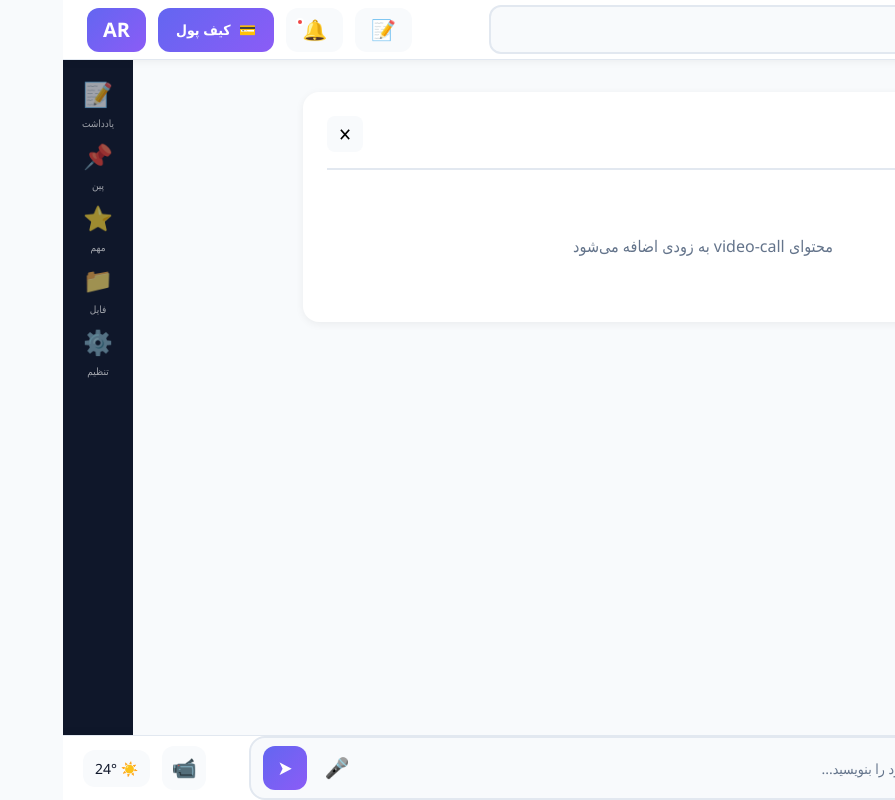
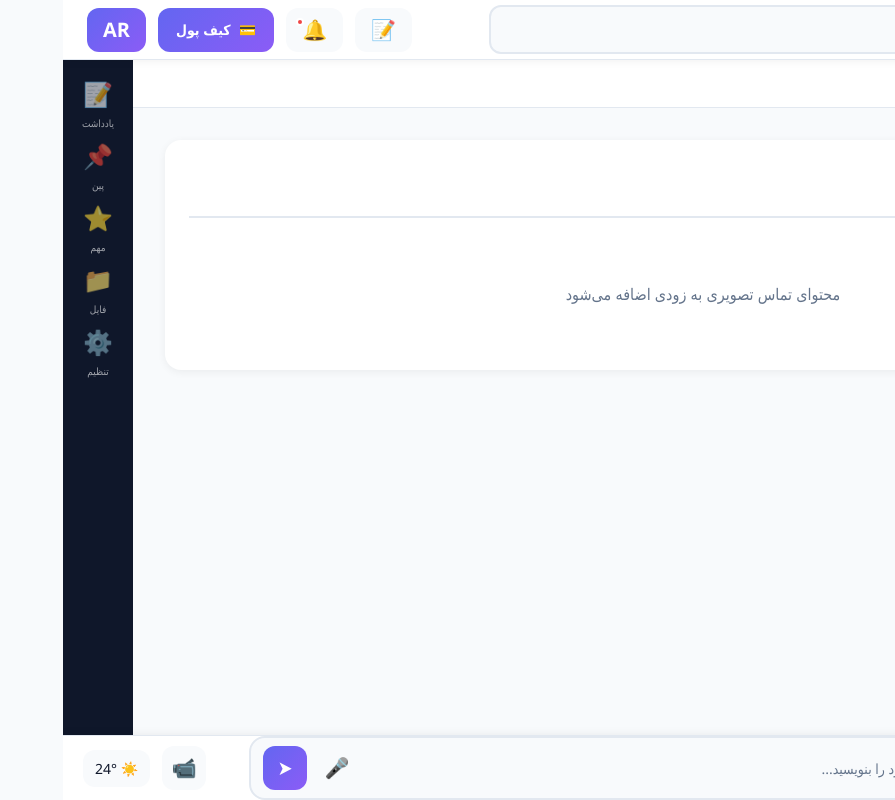
Before and after one commit to Aran1986/super-app, a Next.js app: page / in a window 1280 px wide. Both pictures are taken after a click on the button "تماس ویدیویی". Shown: the whole page, without its empty margins (385-1280 px from the left). Built offline with nearby package versions, Linux system fonts and the light colour scheme.

Commit message:
feat: add browser-style tabs system to main screen

```diff
--- a/src/app/globals.css
+++ b/src/app/globals.css
@@ -281,9 +281,101 @@ body {
 .main-screen {
   grid-area: main-screen;
   background: var(--light);
+  overflow: hidden;
+  display: flex;
+  flex-direction: column;
+}
+
+.tabs-bar {
+  display: flex;
+  align-items: center;
+  background: var(--white);
+  border-bottom: 1px solid var(--border);
+  padding: 0 8px;
+  gap: 4px;
+  overflow-x: auto;
+  flex-shrink: 0;
+}
+
+.tab {
+  display: flex;
+  align-items: center;
+  gap: 8px;
+  padding: 10px 16px;
+  background: transparent;
+  border: none;
+  border-bottom: 3px solid transparent;
+  cursor: pointer;
+  transition: all 0.3s;
+  white-space: nowrap;
+  position: relative;
+  min-width: 120px;
+  max-width: 200px;
+}
+
+.tab:hover {
+  background: var(--light);
+}
+
+.tab.active {
+  background: var(--light);
+  border-bottom-color: var(--primary);
+}
+
+.tab-icon {
+  font-size: 16px;
+}
+
+.tab-name {
+  font-size: 14px;
+  font-weight: 500;
+  color: var(--dark);
+  flex: 1;
+  overflow: hidden;
+  text-overflow: ellipsis;
+}
+
+.tab-close-btn {
+  width: 20px;
+  height: 20px;
+  display: flex;
+  align-items: center;
+  justify-content: center;
+  background: transparent;
+  border: none;
+  border-radius: 4px;
+  cursor: pointer;
+  font-size: 12px;
+  color: var(--gray);
+  transition: all 0.3s;
+}
+
+.tab-close-btn:hover {
+  background: var(--danger);
+  color: white;
+}
+
+.tab-content-area {
+  flex: 1;
   overflow-y: auto;
   padding: 32px;
-  position: relative;
+}
+
+.tab-content-inner {
+  max-width: 1200px;
+  margin: 0 auto;
+  background: white;
+  border-radius: 16px;
+  padding: 24px;
+  box-shadow: 0 2px 8px rgba(0,0,0,0.06);
+}
+
+.tab-content-inner h2 {
+  font-size: 24px;
+  color: var(--dark);
+  margin-bottom: 24px;
+  padding-bottom: 16px;
+  border-bottom: 2px solid var(--border);
 }
 
 .welcome-section {
--- a/src/components/ClientApp.tsx
+++ b/src/components/ClientApp.tsx
@@ -6,7 +6,10 @@ export default function ClientApp() {
   const [currentTime, setCurrentTime] = useState('');
   const [currentDate, setCurrentDate] = useState('');
   const [weather] = useState({ temp: '24', condition: '☀️' });
-  const [activeTab, setActiveTab] = useState<string | null>(null);
+  const [tabs, setTabs] = useState<Array<{id: string, name: string, icon: string}>>([
+    { id: 'home', name: 'خانه', icon: '🏠' }
+  ]);
+  const [activeTabId, setActiveTabId] = useState('home');
   const [showProfile, setShowProfile] = useState(false);
   const [showNotes, setShowNotes] = useState(false);
   const [todos, setTodos] = useState<Array<{id: number, text: string, done: boolean}>>([]);
@@ -25,12 +28,27 @@ export default function ClientApp() {
     return () => clearInterval(interval);
   }, []);
 
-  const openTab = (tabName: string) => {
-    setActiveTab(tabName);
+  const openTab = (tabId: string, tabName: string, tabIcon: string) => {
+    const existingTab = tabs.find(tab => tab.id === tabId);
+    if (existingTab) {
+      setActiveTabId(tabId);
+    } else {
+      setTabs([...tabs, { id: tabId, name: tabName, icon: tabIcon }]);
+      setActiveTabId(tabId);
+    }
   };
 
-  const closeTab = () => {
-    setActiveTab(null);
+  const closeTab = (tabId: string) => {
+    const newTabs = tabs.filter(tab => tab.id !== tabId);
+    if (newTabs.length === 0) {
+      setTabs([{ id: 'home', name: 'خانه', icon: '🏠' }]);
+      setActiveTabId('home');
+    } else {
+      setTabs(newTabs);
+      if (activeTabId === tabId) {
+        setActiveTabId(newTabs[newTabs.length - 1].id);
+      }
+    }
   };
 
   const addTodo = () => {
@@ -76,7 +94,7 @@ export default function ClientApp() {
         </div>
 
         <div className="header-right">
-          <button className="header-btn" onClick={() => openTab('todo')}>📝</button>
+          <button className="header-btn" onClick={() => openTab('todo', 'لیست کارها', '📝')}>📝</button>
           <button className="header-btn notif">🔔</button>
           <button className="header-btn wallet">
             <span>💳</span>
@@ -105,78 +123,101 @@ export default function ClientApp() {
       </header>
 
       <aside className="left-sidebar">
-        <div className="menu-item active">
+        <div className="menu-item active" onClick={() => openTab('home', 'خانه', '🏠')}>
           <span className="icon">🏠</span>
           <span className="text">خانه</span>
         </div>
-        <div className="menu-item" onClick={() => openTab('finance')}>
+        <div className="menu-item" onClick={() => openTab('finance', 'خدمات مالی', '💰')}>
           <span className="icon">💰</span>
           <span className="text">مالی</span>
         </div>
-        <div className="menu-item" onClick={() => openTab('health')}>
+        <div className="menu-item" onClick={() => openTab('health', 'سلامت', '🏥')}>
           <span className="icon">🏥</span>
           <span className="text">سلامت</span>
         </div>
-        <div className="menu-item" onClick={() => openTab('social')}>
+        <div className="menu-item" onClick={() => openTab('social', 'اجتماعی', '👥')}>
           <span className="icon">👥</span>
           <span className="text">اجتماعی</span>
         </div>
-        <div className="menu-item" onClick={() => openTab('market')}>
+        <div className="menu-item" onClick={() => openTab('market', 'بازار', '🛒')}>
           <span className="icon">🛒</span>
           <span className="text">بازار</span>
         </div>
-        <div className="menu-item" onClick={() => openTab('education')}>
+        <div className="menu-item" onClick={() => openTab('education', 'آموزش', '📚')}>
           <span className="icon">📚</span>
           <span className="text">آموزش</span>
         </div>
-        <div className="menu-item" onClick={() => openTab('entertainment')}>
+        <div className="menu-item" onClick={() => openTab('entertainment', 'سرگرمی', '🎬')}>
           <span className="icon">🎬</span>
           <span className="text">سرگرمی</span>
         </div>
-        <div className="menu-item" onClick={() => openTab('travel')}>
+        <div className="menu-item" onClick={() => openTab('travel', 'سفر', '✈️')}>
           <span className="icon">✈️</span>
           <span className="text">سفر</span>
         </div>
-        <div className="menu-item" onClick={() => openTab('business')}>
+        <div className="menu-item" onClick={() => openTab('business', 'کسب‌وکار', '💼')}>
           <span className="icon">💼</span>
           <span className="text">کسب‌وکار</span>
         </div>
-        <div className="menu-item" onClick={() => openTab('iot')}>
+        <div className="menu-item" onClick={() => openTab('iot', 'IoT', '🔌')}>
           <span className="icon">🔌</span>
           <span className="text">IoT</span>
         </div>
-        <div className="menu-item" onClick={() => openTab('ai')}>
+        <div className="menu-item" onClick={() => openTab('ai', 'AI', '🤖')}>
           <span className="icon">🤖</span>
           <span className="text">AI</span>
         </div>
       </aside>
 
       <main className="main-screen">
-        {activeTab === null && (
+        <div className="tabs-bar">
+          {tabs.map(tab => (
+            <div
+              key={tab.id}
+              className={`tab ${activeTabId === tab.id ? 'active' : ''}`}
+              onClick={() => setActiveTabId(tab.id)}
+            >
+              <span className="tab-icon">{tab.icon}</span>
+              <span className="tab-name">{tab.name}</span>
+              {tabs.length > 1 && (
+                <button
+                  className="tab-close-btn"
+                  onClick={(e) => {
+                    e.stopPropagation();
+                    closeTab(tab.id);
+                  }}
+                >✕</button>
+              )}
+            </div>
+          ))}
+        </div>
+
+        <div className="tab-content-area">
+          {activeTabId === 'home' && (
             <div className="welcome-section">
               <h1>خوش آمدید به Super App</h1>
               <p>سوپر اپ ماژولار Web3 شما</p>
 
               <div className="modules-grid">
-              <div className="module-card" onClick={() => openTab('finance')}>
+                <div className="module-card" onClick={() => openTab('finance', 'خدمات مالی', '💰')}>
                   <div className="module-icon">💰</div>
                   <h3>خدمات مالی</h3>
                   <p>کیف پول، صرافی، P2P و بیشتر</p>
                 </div>
 
-              <div className="module-card" onClick={() => openTab('health')}>
+                <div className="module-card" onClick={() => openTab('health', 'سلامت', '🏥')}>
                   <div className="module-icon">🏥</div>
                   <h3>سلامت</h3>
                   <p>پرونده پزشکی، پزشک آنلاین، داروخانه</p>
                 </div>
 
-              <div className="module-card" onClick={() => openTab('social')}>
+                <div className="module-card" onClick={() => openTab('social', 'اجتماعی', '👥')}>
                   <div className="module-icon">👥</div>
                   <h3>اجتماعی</h3>
                   <p>پیام‌رسانی، شبکه اجتماعی، انجمن‌ها</p>
                 </div>
 
-              <div className="module-card" onClick={() => openTab('market')}>
+                <div className="module-card" onClick={() => openTab('market', 'بازار', '🛒')}>
                   <div className="module-icon">🛒</div>
                   <h3>بازار</h3>
                   <p>تجارت الکترونیک، NFT، خدمات</p>
@@ -185,12 +226,9 @@ export default function ClientApp() {
             </div>
           )}
 
-        {activeTab === 'todo' && (
-          <div className="tab-content">
-            <div className="tab-header">
+          {activeTabId === 'todo' && (
+            <div className="tab-content-inner">
               <h2>📝 لیست کارها</h2>
-              <button className="tab-close" onClick={closeTab}>✕</button>
-            </div>
 
               <div className="todo-container">
                 <div className="todo-input-section">
@@ -229,12 +267,9 @@ export default function ClientApp() {
             </div>
           )}
 
-        {activeTab === 'weather' && (
-          <div className="tab-content">
-            <div className="tab-header">
+          {activeTabId === 'weather' && (
+            <div className="tab-content-inner">
               <h2>🌤️ هواشناسی</h2>
-              <button className="tab-close" onClick={closeTab}>✕</button>
-            </div>
               <div style={{padding: '40px', textAlign: 'center'}}>
                 <div style={{fontSize: '80px', marginBottom: '20px'}}>{weather.condition}</div>
                 <div style={{fontSize: '48px', fontWeight: 'bold'}}>{weather.temp}°C</div>
@@ -243,17 +278,15 @@ export default function ClientApp() {
             </div>
           )}
 
-        {activeTab && activeTab !== 'todo' && activeTab !== 'weather' && (
-          <div className="tab-content">
-            <div className="tab-header">
-              <h2>{activeTab}</h2>
-              <button className="tab-close" onClick={closeTab}>✕</button>
-            </div>
+          {activeTabId !== 'home' && activeTabId !== 'todo' && activeTabId !== 'weather' && (
+            <div className="tab-content-inner">
+              <h2>{tabs.find(t => t.id === activeTabId)?.name}</h2>
               <div style={{padding: '40px', textAlign: 'center', color: '#64748b'}}>
-              <p>محتوای {activeTab} به زودی اضافه می‌شود</p>
+                <p>محتوای {tabs.find(t => t.id === activeTabId)?.name} به زودی اضافه می‌شود</p>
               </div>
             </div>
           )}
+        </div>
       </main>
 
       <aside className="right-sidebar">
@@ -281,8 +314,8 @@ export default function ClientApp() {
 
       <footer className="footer">
         <div className="footer-left">
-          <div className="footer-time" onClick={() => openTab('clock')} style={{cursor: 'pointer'}}>⏰ {currentTime}</div>
-          <div className="footer-date" onClick={() => openTab('calendar')} style={{cursor: 'pointer'}}>📅 {currentDate}</div>
+          <div className="footer-time" onClick={() => openTab('clock', 'ساعت', '⏰')} style={{cursor: 'pointer'}}>⏰ {currentTime}</div>
+          <div className="footer-date" onClick={() => openTab('calendar', 'تقویم', '📅')} style={{cursor: 'pointer'}}>📅 {currentDate}</div>
         </div>
 
         <div className="chat-section">
@@ -306,8 +339,8 @@ export default function ClientApp() {
         </div>
 
         <div className="footer-right">
-          <button className="footer-btn" title="تماس ویدیویی" onClick={() => openTab('video-call')}>📹</button>
-          <div className="footer-weather" onClick={() => openTab('weather')} style={{cursor: 'pointer'}}>{weather.condition} {weather.temp}°</div>
+          <button className="footer-btn" title="تماس ویدیویی" onClick={() => openTab('video-call', 'تماس تصویری', '📹')}>📹</button>
+          <div className="footer-weather" onClick={() => openTab('weather', 'هواشناسی', '🌤️')} style={{cursor: 'pointer'}}>{weather.condition} {weather.temp}°</div>
         </div>
       </footer>
 
```
Lines whose indentation alone changed are shown as unchanged.
